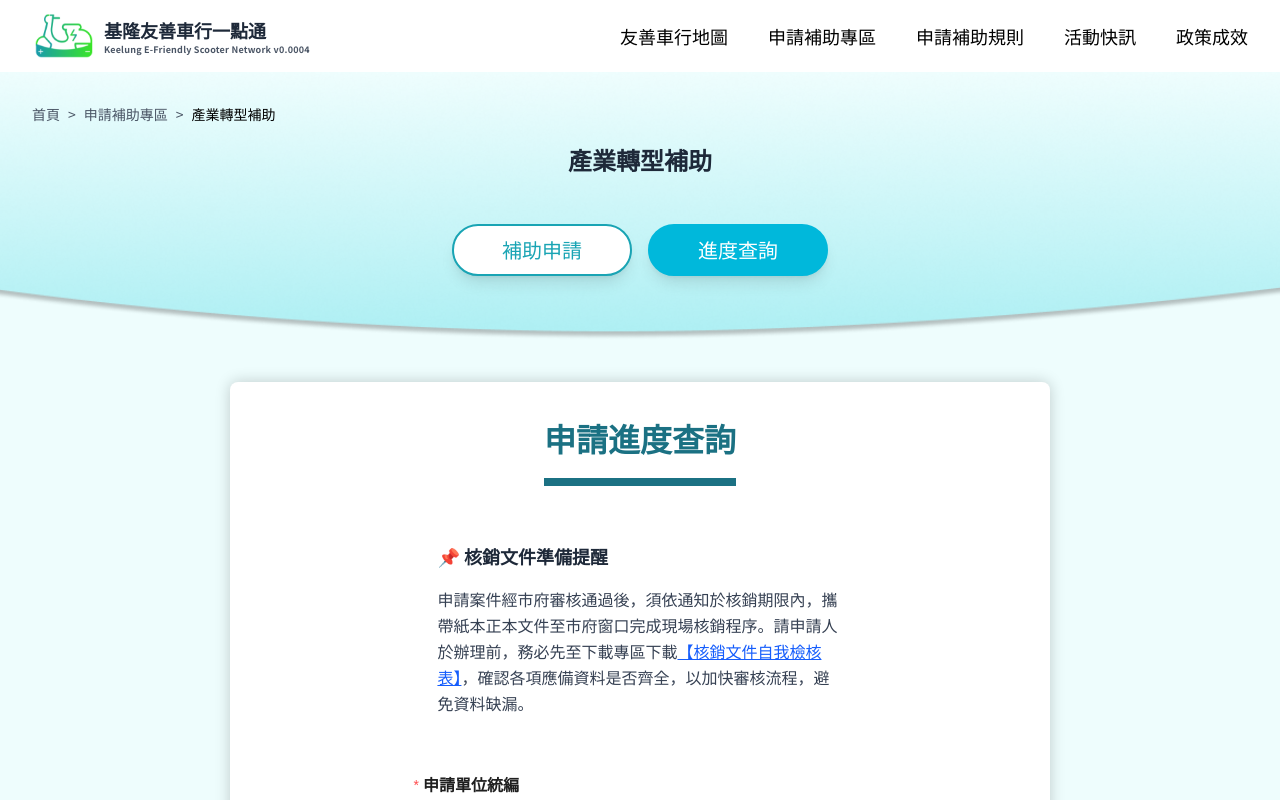
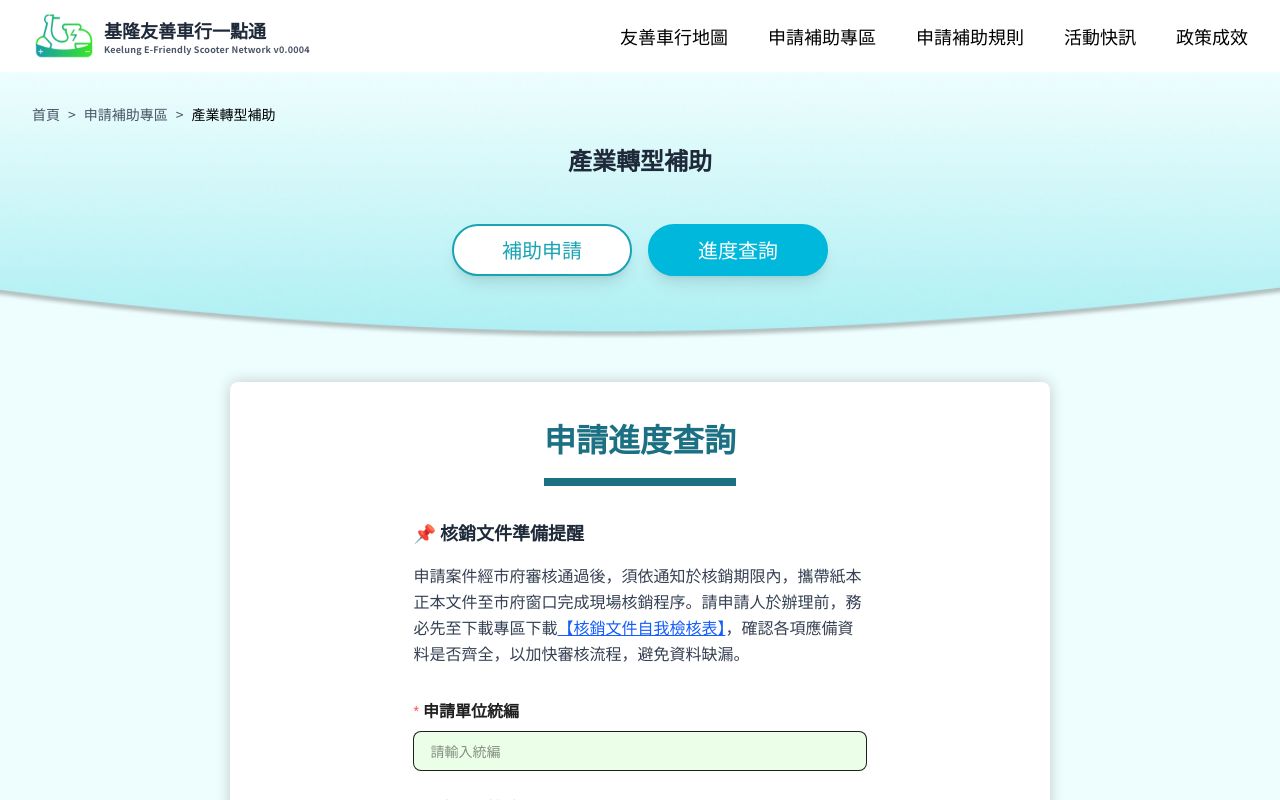
Before and after one commit to s10614165/114-keelungEV, a React (Vite) app: page /#/subsidy-intro in a window 1280 px wide. Both pictures are taken after a click on the button "進度查詢". Shown: the top 800 px of the page. Built offline with nearby package versions, Linux system fonts and the light colour scheme.

Commit message:
fix 修改位置

```diff
--- a/src/pages/SubsidyIntro.jsx
+++ b/src/pages/SubsidyIntro.jsx
@@ -274,7 +274,7 @@ function SubsidyIntro() {
               } flex flex-col justify-center items-center`}
             >
 
-              <div className=" p-6 rounded-lg mb-8 w-[90%] md:w-[60%]  ">
+              <div className="  rounded-lg mb-8 w-[90%] md:w-[60%]  ">
                 <h3 className="text-lg font-bold text-gray-800 mb-4">📌 核銷文件準備提醒</h3>
                 <p className="text-gray-700 leading-relaxed">
                   申請案件經市府審核通過後，須依通知於核銷期限內，攜帶紙本正本文件至市府窗口完成現場核銷程序。請申請人於辦理前，務必先至下載專區下載
```
